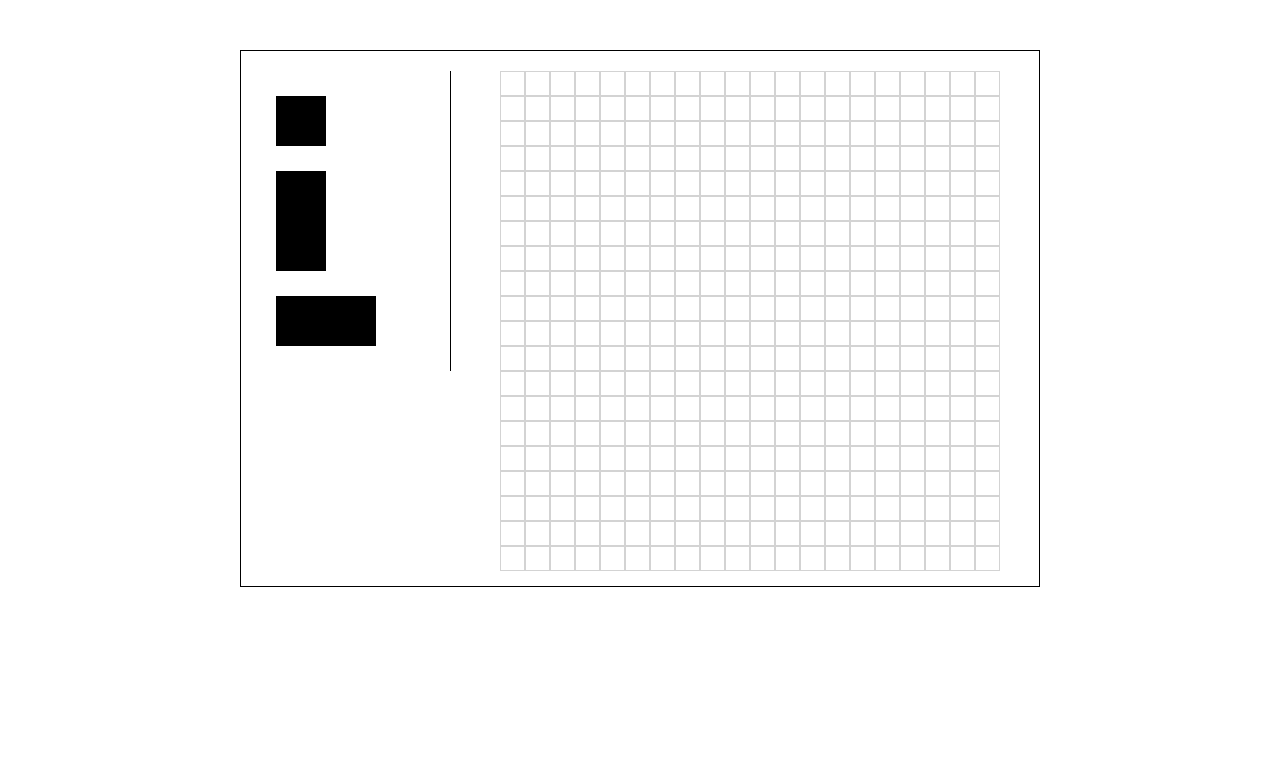
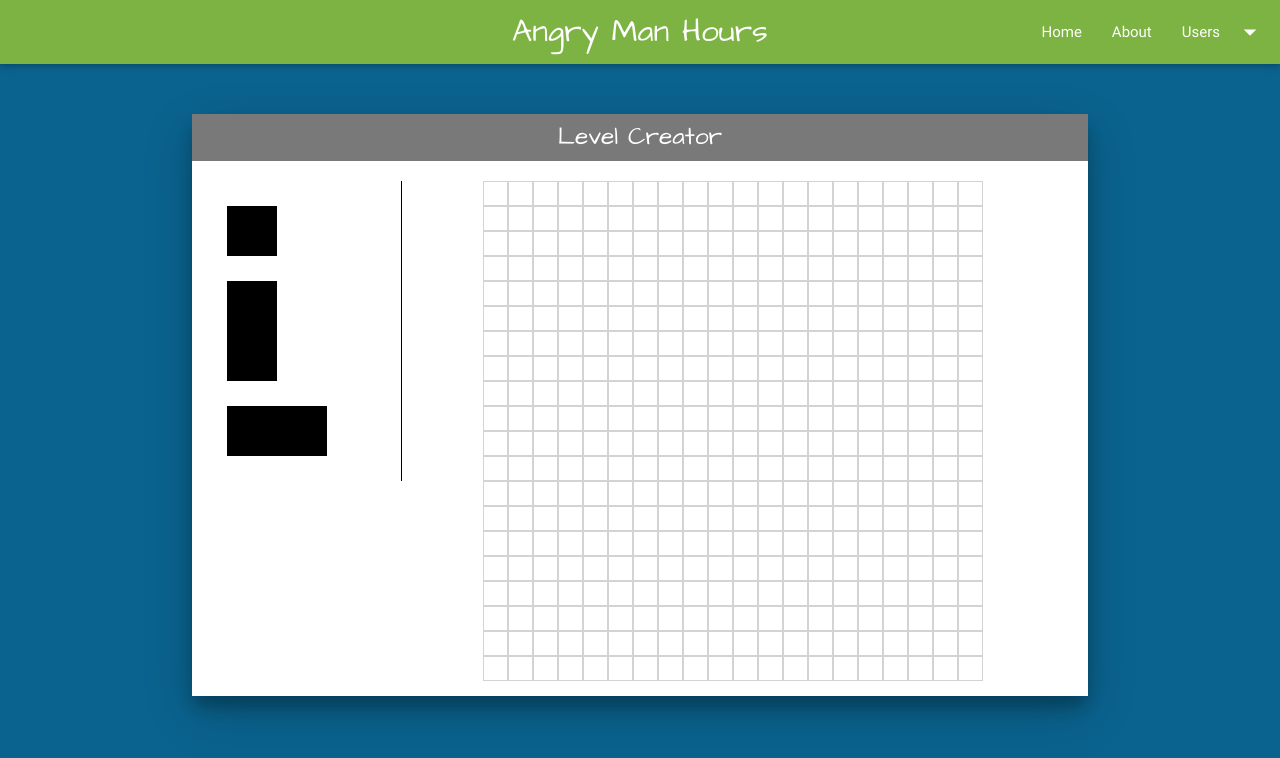
Before and after one commit to Angry-Consultants/FE, a website: page app/index.html in a window 1280 px wide. Drawn offline with Linux system fonts and the light colour scheme; files whose address does not match are found by name.

Commit message:
added colors

```diff
--- a/app/index.html
+++ b/app/index.html
@@ -1,16 +1,37 @@
 <!DOCTYPE html>
 <html>
 <head>
-  <title>Project Name</title>
+  <title>Angry Man Hours</title>
   <meta name="viewport" content="width=device-width, initial-scale=1.0">
   <link rel="stylesheet" href="css/vendor/normalize.css">
   <link rel="stylesheet" href="css/vendor/materialize.css">
   <link rel="stylesheet" href="css/vendor/font-awesome.css">
+  <link href="http://fonts.googleapis.com/css?family=Architects+Daughter" rel="stylesheet" >
+   <link href="https://fonts.googleapis.com/icon?family=Material+Icons" rel="stylesheet">
   <link rel="stylesheet" href="css/main.css">
 </head>
 <body ng-app="AMH">
 
-  <div class="container" ng-view>
+
+  <ul id="dropdown1" class="dropdown-content">
+  <li><a href="#!">Login or SignUp</a></li>
+
+  <li class="divider"></li>
+  <li><a href="#!">three</a></li>
+</ul>
+<nav>
+  <div class="nav-wrapper">
+    <a href="#/" class="brand-logo center logo">Angry Man Hours</a>
+    <ul class="right hide-on-med-and-down">
+      <li><a href="sass.html">Home</a></li>
+      <li><a href="badges.html">About</a></li>
+      <!-- Dropdown Trigger -->
+      <li><a class="dropdown-button" href="#!" data-activates="dropdown1">Users<i class="material-icons right">arrow_drop_down</i></a></li>
+    </ul>
+  </div>
+</nav>
+
+  <div class="container z-depth-3" ng-view>
 
   </div>
 
@@ -30,6 +51,6 @@
   <!-- factories -->
 
   <script src="js/levels/level.factory.js"></script>
-
+  <script>$(".button-collapse").sideNav();</script>
 </body>
 </html>
--- a/app/js/levels/newlevel.tpl.html
+++ b/app/js/levels/newlevel.tpl.html
@@ -1,3 +1,4 @@
+ <h5>Level Creator</h5>
 <div class="new-level">
 
 <div class="new-left">
--- a/app/sass/main.scss
+++ b/app/sass/main.scss
@@ -2,14 +2,28 @@
 @import "app/css/vendor/bourbon/bourbon";
 @import "app/css/vendor/neat/neat";
 $border : 1px solid black;
+body{
+  background-color: #0A638E;
+}
 .container{
-  width: 800px;
+  // width: 800px;
   margin: 50px auto;
-  border: $border;
   @include outer-container;
+   border-radius: 10px;
+}
+h5{
+  color: white;
+  text-align: center;
+  background-color: #797979;
+  margin: 0;
+  padding: 10px;
+
+  font-family: 'Architects Daughter', cursive;
+
 }
 .new-level{
   height: 535px;
+  background-color: white;
 
 }
 .box-holder{
@@ -75,3 +89,9 @@ div#box.dropped {
 div#grid.focus {
     border: 1px solid red;
 }
+nav{
+  background-color: #7cb342
+}
+.logo{
+  font-family: 'Architects Daughter', cursive;
+}
```
Also changed, not shown: app/css/main.css, app/css/vendor/materialize.css.
